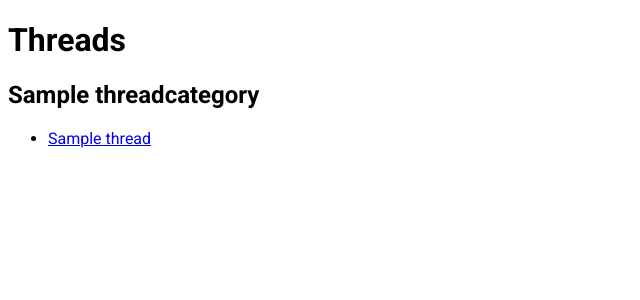
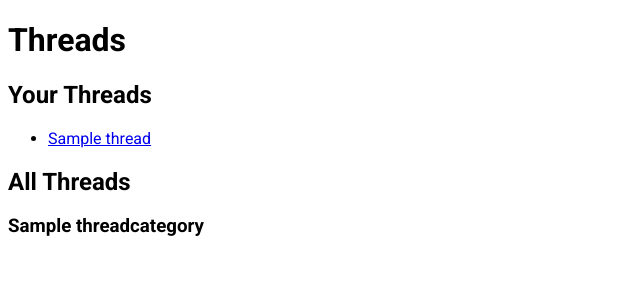
Before and after one commit to ls-s40/hobbysite-E-14, a Django app: page /forum/threads/ in a window 1280 px wide. Shown: the part 102-402 px from the top of the page, without its empty margins (0-640 px from the left). Run offline with Django 5.2, Linux system fonts and the light colour scheme; a user stored in the database is signed in; tables that the repository leaves empty hold one stand-in row (values such as "Sample post").

Commit message:
Separated user threads in list view.

```diff
--- a/hobbysite/forum/models.py
+++ b/hobbysite/forum/models.py
@@ -64,4 +64,4 @@ class Comment(models.Model):
     class Meta:
         """Meta options for the model."""
 
-        ordering = ['-created_on']
+        ordering = ['created_on']
--- a/hobbysite/forum/templates/forum/thread_list.html
+++ b/hobbysite/forum/templates/forum/thread_list.html
@@ -19,18 +19,26 @@
 {% block content %}
     <h1>Threads</h1>
 
+    {% if user_threads %}
+    <h2>Your Threads</h2>
+    <ul>
+        {% for thread in user_threads %}
+        <li><a href="{% url 'forum:thread_detail' thread.id %}">{{ thread.title }}</a></li>
+        {% endfor %}
+    </ul>
+    {% endif %}
+
+    <h2>All Threads</h2>
+
     {% for category in threadcategories %}
-    <h2>{{ category.name }}</h2>
-    <ul>
-        {% for thread in threads %}
+        <h3>{{ category.name }}</h3>
+        <ul>
+        {% for thread in all_threads %}
             {% if thread.category == category %}
-                <li><a href="{% url 'forum:thread_detail' thread.id %}">{{ thread.title }}</a></li>
+            <li><a href="{{ thread.get_absolute_url }}">{{ thread.title }}</a></li>
             {% endif %}
-        {% empty %}
-            <li>No threads available.</li>
-         {% endfor %}
-    </ul>
+        {% endfor %}
+        </ul>
     {% endfor %}
 
-
 {% endblock %}
--- a/hobbysite/forum/views.py
+++ b/hobbysite/forum/views.py
@@ -2,17 +2,26 @@
 
 from django.shortcuts import get_object_or_404, render
 from .models import Thread, ThreadCategory
+from django.contrib.auth.decorators import login_required
+from user_management.models import Profile
 
 # Create your views here.
 
-
-def thread_list(request,):
+@login_required
+def thread_list(request):
     """Return render of list view page using PostCategory model."""
     threadcategories = ThreadCategory.objects.all().order_by('name')
-    threads = Thread.objects.all()
+
+    current_user = Profile.objects.get(user=request.user)
+    user_threads = Thread.objects.filter(author=current_user).order_by('-created_on')
+
+    all_threads = Thread.objects.exclude(author=current_user).select_related('category')
+
+
     ctx = {
         'threadcategories': threadcategories,
-        'threads': threads
+        'user_threads': user_threads,
+        'all_threads': all_threads
     }
 
     return render(request, 'forum/thread_list.html', ctx)
@@ -21,7 +30,9 @@ def thread_list(request,):
 def thread_detail(request, id):
     """Return render of detail view page using Thread and ThreadCateogry models."""
     thread = get_object_or_404(Thread, id=id)
+    comments = thread.comments.all()
     ctx = {
-        'thread': thread
+        'thread': thread,
+        'comments': comments
     }
     return render(request, 'forum/thread_detail.html', ctx)
```
Also changed, not shown: hobbysite/forum/admin.py (+8 -1 lines), hobbysite/forum/templates/forum/thread_detail.html (+18 -0 lines).
